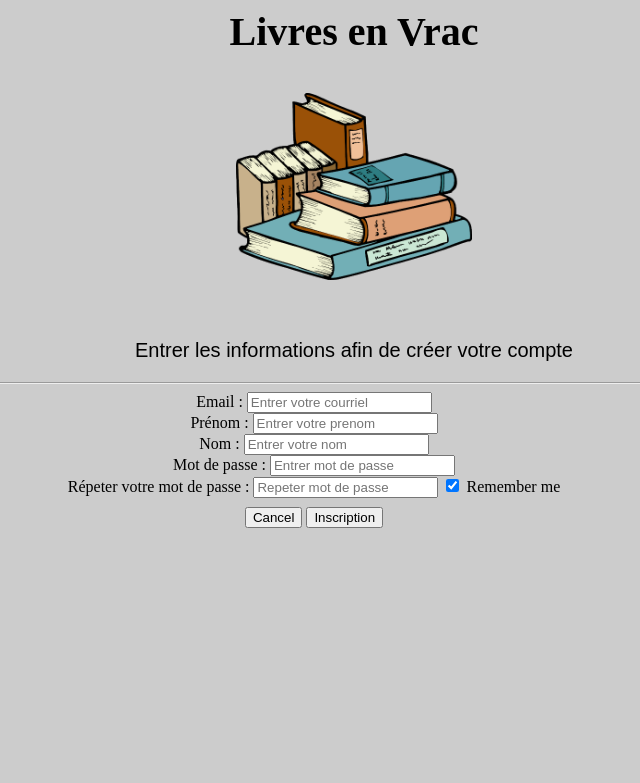
After one commit to NicLeBlanc/GLO-2005_TP, a Flask app: page /inscription in a window 1280 px wide. The commit adds this page. Shown: the top 783 px of the page, without its empty margins (326-966 px from the left). Run offline with Flask 2, Linux system fonts and the light colour scheme.

Commit message:
formulaire inscription + display
Le display est fonctionnel sur la page d'acceuil, il me reste à linker le formulaire d'inscription avec la db (il est just display, les boutons font rien)

```diff
--- a/app.py
+++ b/app.py
@@ -4,11 +4,23 @@ import pymysql, pymysql.cursors
 app = Flask(__name__)
 ProfileUtilisateur = {}
 
+@app.route("/", methods=['POST', 'GET'])
+def main():
 
-@app.route("/")
-def main():
-    return render_template('login.html')
+    conn = pymysql.connect(
+        host="127.0.0.1",
+        user="root123",
+        password="123",
+        db="livres_en_vrac")
 
+    cmd = 'SELECT * FROM Livres ORDER BY annee_publication DESC limit 10;'
+    cur = conn.cursor()
+    cur.execute(cmd)
+    info = cur.fetchall()
+
+    return render_template('login.html', livres=info)
+
+# ProfileUtilisateur["nom"] = info[3]
 
 @app.route("/login", methods=['POST'])
 def login():
@@ -21,7 +33,7 @@ def login():
         password="123",
         db="livres_en_vrac")
 
-    cmd = 'SELECT password FROM Clients WHERE courriel=' + courriel + ';'
+    cmd = 'SELECT password FROM Securise WHERE courriel=' + courriel + ';'
     cur = conn.cursor()
     cur.execute(cmd)
     passeVrai = cur.fetchone()
@@ -34,8 +46,9 @@ def login():
 
         global ProfileUtilisateur
         ProfileUtilisateur["courriel"] = info[0]
-        ProfileUtilisateur["prenom"] = info[2]
-        ProfileUtilisateur["nom"] = info[3]
+        ProfileUtilisateur["prenom"] = info[1]
+        ProfileUtilisateur["nom"] = info[2]
+
         return render_template('bienvenu.html', profile=ProfileUtilisateur)
 
     return render_template('login.html', message="Les informations entrées ne sont pas valides, veuillez ré-essayer")
@@ -49,18 +62,23 @@ def recent_books():
         password="123",
         db="livres_en_vrac")
 
-    cmd = 'SELECT * FROM Livres ORDER BY annee_publication DESC limit 0,2;'
-    cur = conn.cursor()
-    cur.execute(cmd)
-    info = cur.fetchone()
+    # cmd = 'SELECT * FROM Livres ORDER BY annee_publication DESC limit 1;'
+    # cur = conn.cursor()
+    # cur.execute(cmd)
+    # info = cur.fetchone()
+    #
+    # return render_template('bienvenu.html', livres=info)
 
-    global livres
-    livres["titre"] = info[2]
-    livres["auteur"] = info[3]
-    # ProfileUtilisateur["nom"] = info[3]
 
-    return render_template('bienvenu.html', livres=livres)
+@app.route("/inscription", methods=['POST', 'GET'])
+def formulaire_inscription():
+    return render_template('inscription.html')
 
+# @app.route("/inscription_complete", methods=['POST', 'GET'])
+# def inscription():
+
+#
+# return render_template('inscription.html', message="Cette adresse courriel est d&eacutej&agrave utilis&eacutee")
 
 if __name__ == "__main__":
     app.run()
--- a/commandes.sql
+++ b/commandes.sql
@@ -8,6 +8,10 @@ SELECT * FROM Clients;
 
 CREATE TABLE Livres(isbn varchar(20), titre varchar(100), auteur char(100), annee_publication int(4), preface varchar(500));
 
+SELECT Password from Securise WHERE courriel = 'aaron11@lucas.com'
+
+SELECT * FROM Livres ORDER BY annee_publication DESC limit 10;
+
 SELECT *
 FROM Livres
 ORDER BY annee_publication DESC
--- a/fake_generator/generator_clients.py
+++ b/fake_generator/generator_clients.py
@@ -21,8 +21,8 @@ for full_name in fake_full_name:
 fake_email = []
 for i in range(1000):
     fake_email.append(fake_data.email())
-#print(fake_email)
-#print("\n")
+print(fake_email)
+print("\n")
 
 # List of fake password
 #fake_password = []
--- a/static/MonFichierStyle.css
+++ b/static/MonFichierStyle.css
@@ -8,6 +8,18 @@ header {
 	margin-left: 80px;
 	font-weight: bold;
 	font-size: 40px;
+}
+
+table {
+  border-spacing: 1px;
+}
+
+table, th, td {
+  border: 1px solid black;
+}
+
+th {
+  text-align: left;
 }
 
 p {
@@ -35,6 +47,13 @@ b {
   width: 20%;
 }
 
+.centre_button {
+  display: block;
+  margin-left: auto;
+  margin-right: auto;
+  width: 5%;
+}
+
 .centre_texte {
 	text-align: center;
 	color: black;
@@ -45,3 +64,10 @@ b {
 	border-color: red;
 	text-align: center;
 }
+
+.centre_texte_boite {
+	text-align: center;
+	color: black;
+	border-style: solid;
+	border-color: black;
+}
--- a/templates/bienvenu.html
+++ b/templates/bienvenu.html
@@ -5,9 +5,7 @@
 </head>
 <body>
 
-<p> Bonjour {{profile.prenom}} {{profile.nom}}! Bienvenu sur votre page perso!</p>
-
-
+<p> Bonjour {{profile.prenom}} {{profile.nom}} ! Bienvenu sur votre page perso!</p>
 
 </body>
 </html>
--- /dev/null
+++ b/templates/inscription.html
@@ -0,0 +1,49 @@
+<html>
+<head>
+<title>Bonjour!</title>
+<link rel="stylesheet" type="text/css" href="../static/MonFichierStyle.css">
+</head>
+<body>
+
+<header class="centre_titre">Livres en Vrac </header>
+<br>
+<p><img src="..\static\test123.png" alt="Image acceuil" class="centre_image"></p>
+<br>
+
+<form action="action_page.php" style="border:1px solid #ccc">
+  <div class="centre_texte">
+    <title>Sign Up</title>
+    <p>Entrer les informations afin de cr&eacuteer votre compte</p>
+    <hr>
+
+    <label for="email">Email :</label>
+    <input type="text" placeholder="Entrer votre courriel" name="email" required">
+    <br>
+    <label for="prenom">Pr&eacutenom :</label>
+    <input type="text" placeholder="Entrer votre prenom" name="prenom" required>
+    <br>
+    <label for="nom">Nom :</label>
+    <input type="text" placeholder="Entrer votre nom" name="nom" required>
+    <br>
+    <label for="psw">Mot de passe :</label>
+    <input type="password" placeholder="Entrer mot de passe" name="password" required>
+    <br>
+    <label for="psw-repeat">R&eacutepeter votre mot de passe : </label>
+    <input type="password" placeholder="Repeter mot de passe" name="passsword-repeat" required>
+
+    <label>
+      <input type="checkbox" checked="checked" name="remember" style="margin-bottom:15px"> Remember me
+    </label>
+
+    <div class="clearfix">
+      <button type="button" class="cancelbtn">Cancel</button>
+      <button type="submit" class="signupbtn">Inscription</button>
+      <br>
+      {% if message %}
+      <div id="cadre">{{ message }}</div>
+      {% endif %}
+    </div>
+  </div>
+</form>
+</body>
+</html>
```
Also changed, not shown: data.py (+3 -3 lines), database.py (+16 -16 lines), fake_generator/generator_password.py (+1 -1 lines), templates/login.html (+30 -2 lines), test.py (+3 -16 lines).
